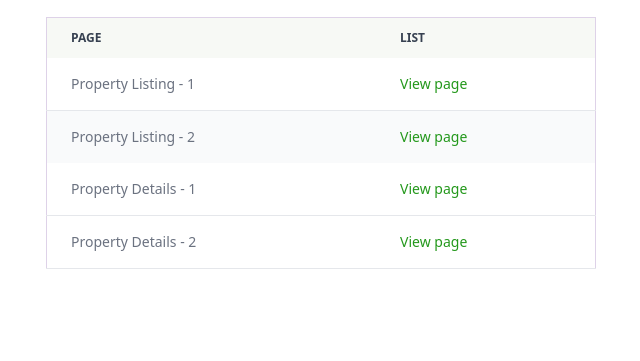
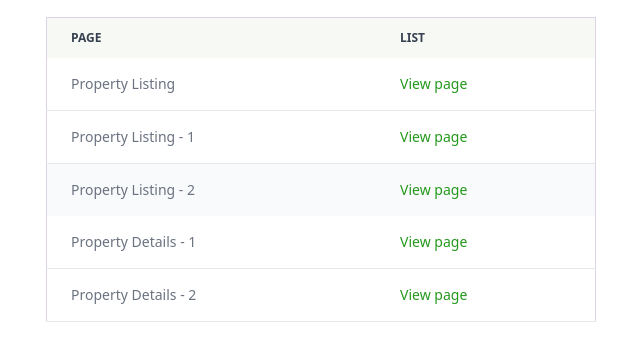
Before and after one commit to kishorestoic/asset-guardian, a plain HTML site: page index.html in a window 1280 px wide. Shown: the part 95-456 px from the top of the page, without its empty margins (18-658 px from the left). Drawn offline with nearby package versions, Linux system fonts and the light colour scheme.

Commit message:
Updated index.html

```diff
--- a/index.html
+++ b/index.html
@@ -75,6 +75,10 @@
             </thead>
             <tbody>
                 <tr class="bg-white border-b">
+                    <td class="px-6 py-4">Property Listing</td>
+                    <td class="px-6 py-4"><a href="property-listing.html" class="hover:text-primary">View page</a></td>
+                </tr>
+                <tr class="bg-white border-b">
                     <td class="px-6 py-4">Property Listing - 1</td>
                     <td class="px-6 py-4"><a href="property-list-1.html" class="hover:text-primary">View page</a></td>
                 </tr>
```
